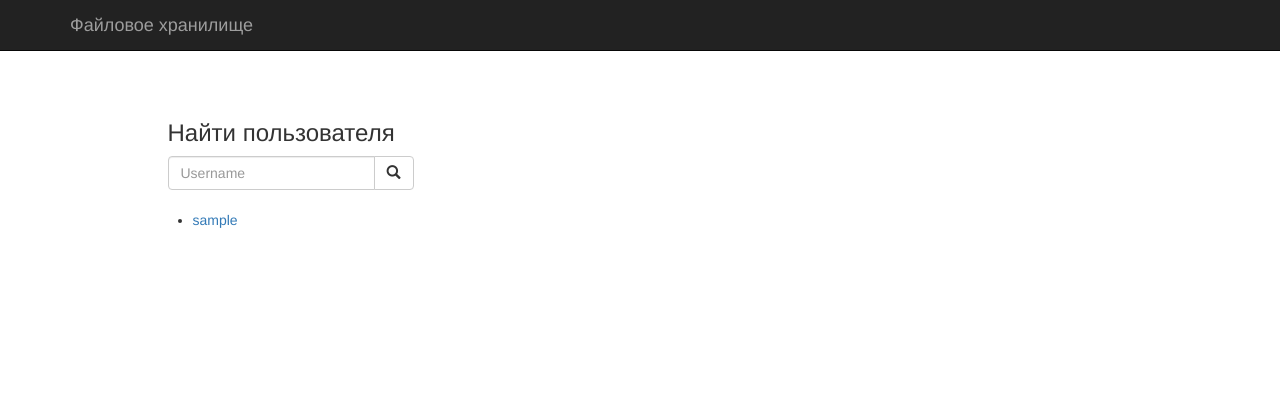
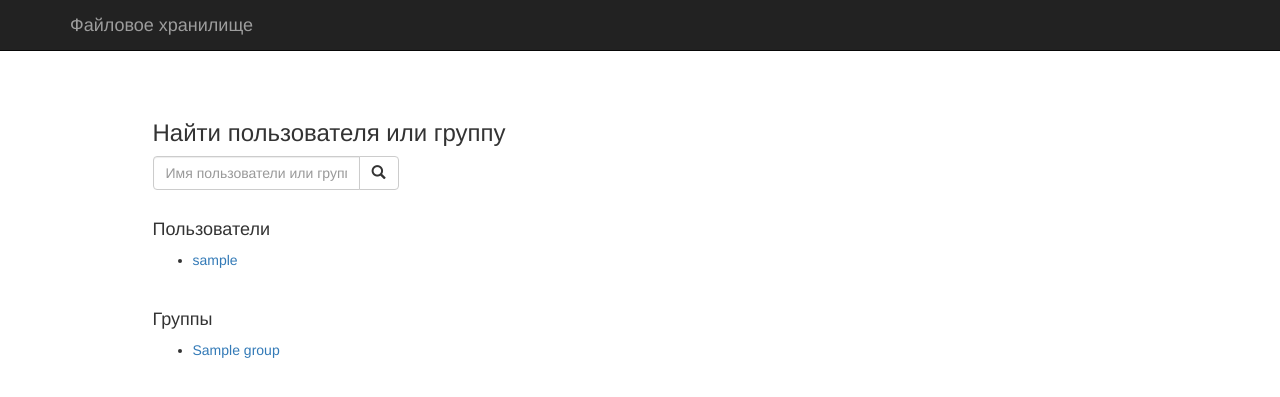
Before and after one commit to vadimlarionov/file_server, a Django app: template templates/admin/search.html in a window 1280 px wide. Shown: the top 397 px of the page. Run offline with Django 3.2, Linux system fonts and the light colour scheme; tables that the repository leaves empty hold one stand-in row (values such as "Sample post"); the template is opened without the code that fills it: values that come from a table or form of the project are taken from there, most other values are stand-ins (such as "Sample title", 1, 10 or a date in 2020); some libraries are stand-ins or nearby versions.

Commit message:
URL-ы в формы подставляются через шаблонизатор

```diff
--- a/admin_app/forms.py
+++ b/admin_app/forms.py
@@ -8,7 +8,8 @@ class LoginForm(forms.Form):
     password = forms.CharField(max_length=50, min_length=3, label='Пароль')
 
     def is_valid(self):
-        super().is_valid()
+        if not super().is_valid():
+            return False
         try:
             user = UserActiveRecord.get_by_username(self.cleaned_data['username'])
         except KeyError:
@@ -28,7 +29,7 @@ class AddGroupForm(forms.Form):
     title = forms.CharField(max_length=256, min_length=1, label='Заголовок')
 
 
-class SearchUserForm(forms.Form):
+class SearchForm(forms.Form):
     query = forms.CharField(max_length=256, min_length=1)
 
 
--- a/templates/admin/group_add.html
+++ b/templates/admin/group_add.html
@@ -5,8 +5,7 @@
     <div class="row">
         <div class="col-md-4">
             <h3>Создать группу</h3>
-
-            <form action="/admin/groups/add" method="post" class="form">
+            <form action="{% url 'group-add' %}" method="post" class="form">
                 {% csrf_token %}
                 {% bootstrap_form form %}
                 {% buttons %}
--- a/templates/admin/search.html
+++ b/templates/admin/search.html
@@ -3,11 +3,11 @@
     {% load bootstrap3 %}
 
     <div class="row">
-        <div class="col-md-4">
-            <h3>Найти пользователя</h3>
-            <form class="form-inline" method="get" action="/search">
+        <div class="col">
+            <h3>Найти пользователя или группу</h3>
+            <form class="form-inline" method="get" action="{% url 'admin-search' %}">
                 <div class="input-group">
-                    <input type="text" class="form-control" name="query" placeholder="Username">
+                    <input type="text" class="form-control" name="query" placeholder="Имя пользователи или группы">
                     <span class="input-group-btn">
                         <button class="btn btn-default" type="submit">
                             <span class="glyphicon glyphicon-search" aria-hidden="true"></span>
@@ -18,8 +18,10 @@
         </div>
     </div>
 
+    {% if users %}
         <div class="row margin-top-20">
             <div class="col">
+                <h4>Пользователи</h4>
                 <ul>
                     {% for u in users %}
                         <li><a href="/admin/users/{{ u.id }}">{{ u.username }}</a></li>
@@ -27,5 +29,19 @@
                 </ul>
             </div>
         </div>
+    {% endif %}
+
+    {% if groups %}
+        <div class="row margin-top-20">
+            <div class="col">
+                <h4>Группы</h4>
+                <ul>
+                    {% for g in groups %}
+                        <li><a href="/admin/groups/{{ g.id }}">{{ g.title }}</a></li>
+                    {% endfor %}
+                </ul>
+            </div>
+        </div>
+    {% endif %}
 
 {% endblock %}
--- a/templates/admin/user_add.html
+++ b/templates/admin/user_add.html
@@ -6,7 +6,7 @@
         <div class="col-md-4">
             <h3>Создать пользователя</h3>
 
-            <form action="/admin/users/add" method="post" class="form">
+            <form action="{% url 'user-add' %}" method="post" class="form">
                 {% csrf_token %}
                 {% bootstrap_form form %}
                 {% buttons %}
--- a/templates/base.html
+++ b/templates/base.html
@@ -47,12 +47,12 @@
                 <li><a href="/user/{{ request.user.id }}/catalogues" class="pull-left">Мои каталоги</a></li>
             {% endif %}
             {% if request.user.is_admin %}
-                <li><a href="/admin/users/add" class="pull-right">Добавить пользователя</a></li>
-                <li><a href="/admin/groups/add" class="pull-right">Добавить группу</a></li>
-                <li><a href="/search" class="pull-right">Поиск</a></li>
+                <li><a href="{% url 'user-add' %}" class="pull-right">Добавить пользователя</a></li>
+                <li><a href="{% url 'group-add' %}" class="pull-right">Добавить группу</a></li>
+                <li><a href="{% url 'admin-search' %}" class="pull-right">Поиск</a></li>
             {% endif %}
             {% if request.user.is_authenticated %}
-                <li><a href="/logout" class="pull-right">Выйти</a></li>
+                <li><a href="{% url 'logout' %}" class="pull-right">Выйти</a></li>
             {% endif %}
         </ul>
 
--- a/templates/index.html
+++ b/templates/index.html
@@ -3,7 +3,7 @@
     <div class="row">
         <div class="col-md-4 col-md-offset-4 margin-top-20">
             {% if not request.user.is_authenticated %}
-                <form action="/login" method="post">
+                <form action="{% url 'login' %}" method="post">
                     {% csrf_token %}
                     <div class="form-group">
                         <label for="username">Username</label>
```
Also changed, not shown: admin_app/data_access_layer/active_records.py (+11 -0 lines), admin_app/views.py (+5 -3 lines), file_server/urls.py (+5 -6 lines). Lines whose indentation alone changed are shown as unchanged.
